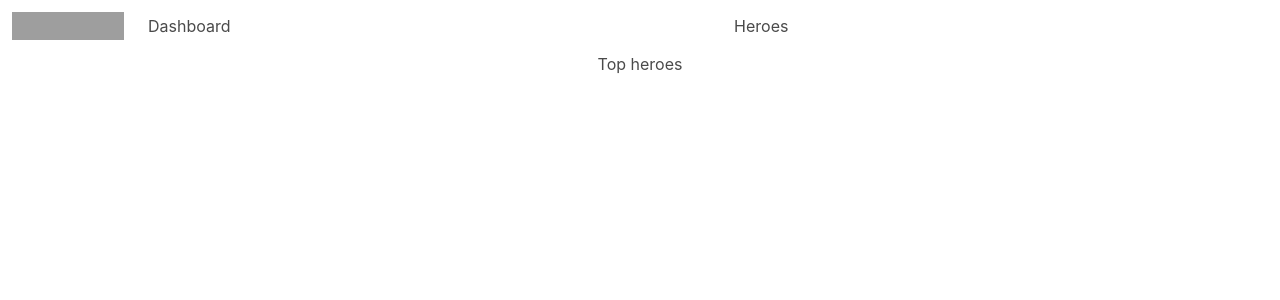
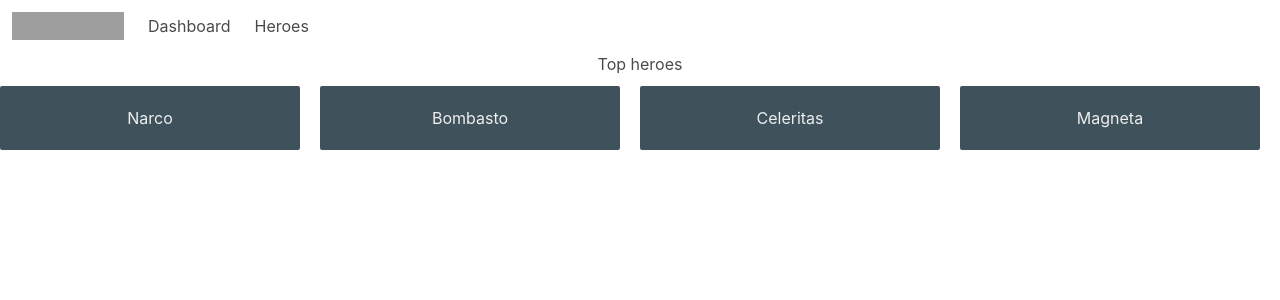
Before and after one commit to nnthanh1996/heros-editor, an Angular app: page /dashboard in a window 1280 px wide. Shown: the top 300 px of the page. Built offline with nearby package versions, Linux system fonts and the light colour scheme; grey boxes are pictures that could not be loaded.

Commit message:
2 files modified

```diff
--- a/src/app/app.component.html
+++ b/src/app/app.component.html
@@ -16,9 +16,7 @@
         <a class="navbar-item" routerLink="/dashboard">
           Dashboard
         </a>
-      </div>
-      <div class="navbar-start is-primary">
-        <a class="navbar-item" routerLink="/heores">
+        <a class="navbar-item" routerLink="/heroes">
           Heroes
         </a>
       </div>
--- a/src/app/dashboard/dashboard.component.ts
+++ b/src/app/dashboard/dashboard.component.ts
@@ -12,6 +12,7 @@ export class DashboardComponent implements OnInit {
   constructor(private heroService: HeroesService) { }
 
   ngOnInit() {
+    this.getHeroes();
   }
 
   getHeroes(): void {
```
